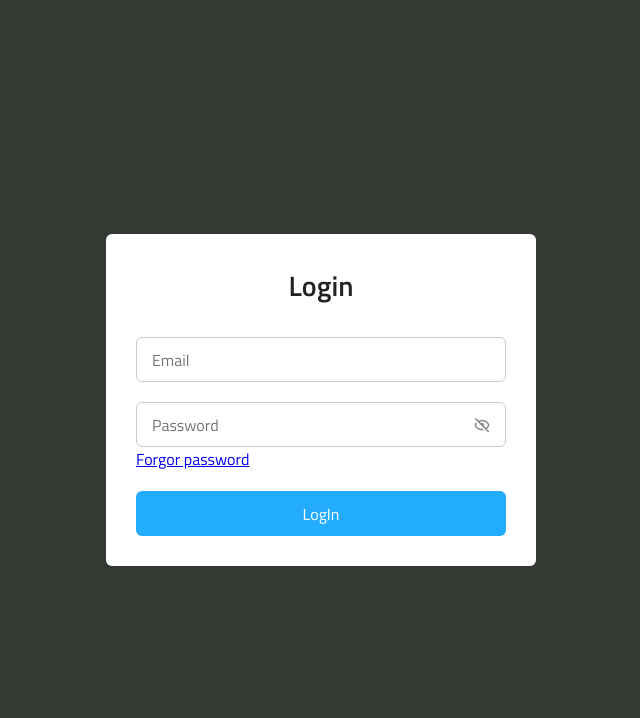
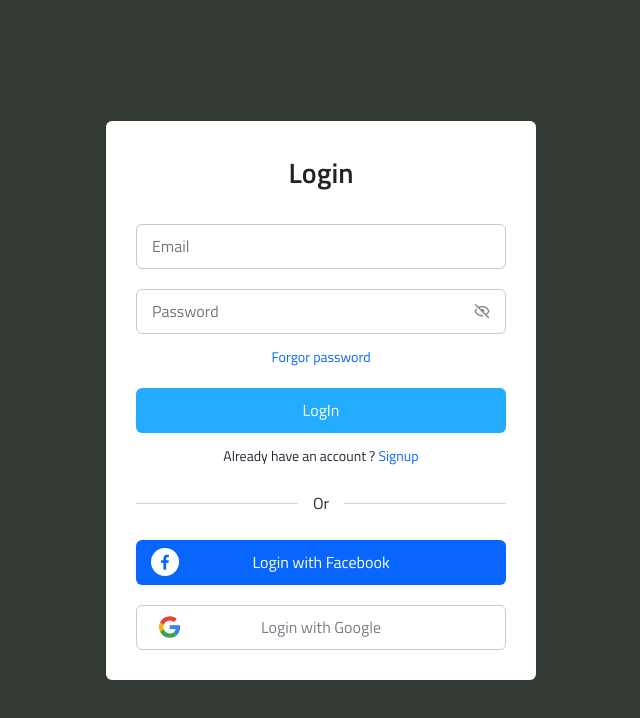
Before and after one commit to hudson254/Responsive_Login_Form, a plain HTML site: page index.html in a window 1280 px wide. Shown: the whole page, without its empty margins (319-959 px from the left). Drawn offline with nearby package versions, Linux system fonts and the light colour scheme.

```diff
--- a/index.html
+++ b/index.html
@@ -33,8 +33,24 @@
                     </div>
                 </form>
 
-                <div class="form-link"></div>
+                <div class="form-link">
+                    <span>Already have an account ? <a href="#" class="signup-link">Signup</a></span>
+                </div>
             </div>
+        <div class="line"></div>
+
+        <div class="media-options">
+            <a href="#" class="field facebook">
+                <i class="bx bxl-facebook facebook-icon"></i>
+                <span>Login with Facebook</span>
+            </a>
+        </div>
+        <div class="media-options">
+            <a href="#" class="field google">
+            <img src="img/google.png" alt="Google icon" class="google-img">
+            <span>Login with Google</span>
+            </a>
+        </div>
         </div>
     </section>
 
--- a/style.css
+++ b/style.css
@@ -84,3 +84,94 @@ form {
 .field button:hover {
     background: #1d8df7;
 }
+
+.form-link {
+    text-align: center;
+    margin-top: 10px;
+}
+
+.form-link span, .form-link a {
+    font-size: 14px;
+    font-weight: 400;
+    color: #232836;
+}
+
+.form a {
+    color: #0866ff;
+    text-decoration: none;
+}
+
+.form-content a:hover {
+    text-decoration: underline;
+}
+
+.line {
+    position: relative;
+    height: 1px;
+    width: 100%;
+    background: #d4d4d4;
+    margin: 36px 0;
+}
+
+.line::before {
+    content: "Or";
+    position: absolute;
+    top: 50%;
+    left: 50%;
+    transform: translate(-50%,-50%);
+    padding: 0 15px;
+    background: #fff;
+    color: #232836;
+}
+
+.media-options a {
+    display: flex;
+    align-items: center;
+    justify-content: center;
+}
+
+a.facebook {
+    background: #0866ff;
+    color: #fff;
+}
+
+a.facebook .facebook-icon {
+    height: 28px;
+    width: 28px;
+    color: #0866ff;
+    font-size: 20px;
+    border-radius: 50px;
+    display: flex;
+    align-items: center;
+    justify-content: center;
+    background: #fff;
+}
+
+.facebook-icon, .google-img {
+    position: absolute;
+    top: 50%;
+    left: 15px;
+    transform: translateY(-50%);
+}
+
+.google-img {
+    height: 35px;
+    width: 35px;
+    object-fit: cover;
+}
+
+.google {
+    border: 1px solid #cacaca;
+}
+
+.google span {
+    font-weight: 500;
+    opacity: 0.6;
+    color: #232836;
+}
+
+@media(max-width:576px){
+    .form{
+        max-width: 400px;
+    }
+}
```
Also changed, not shown: img/google.png (added).
